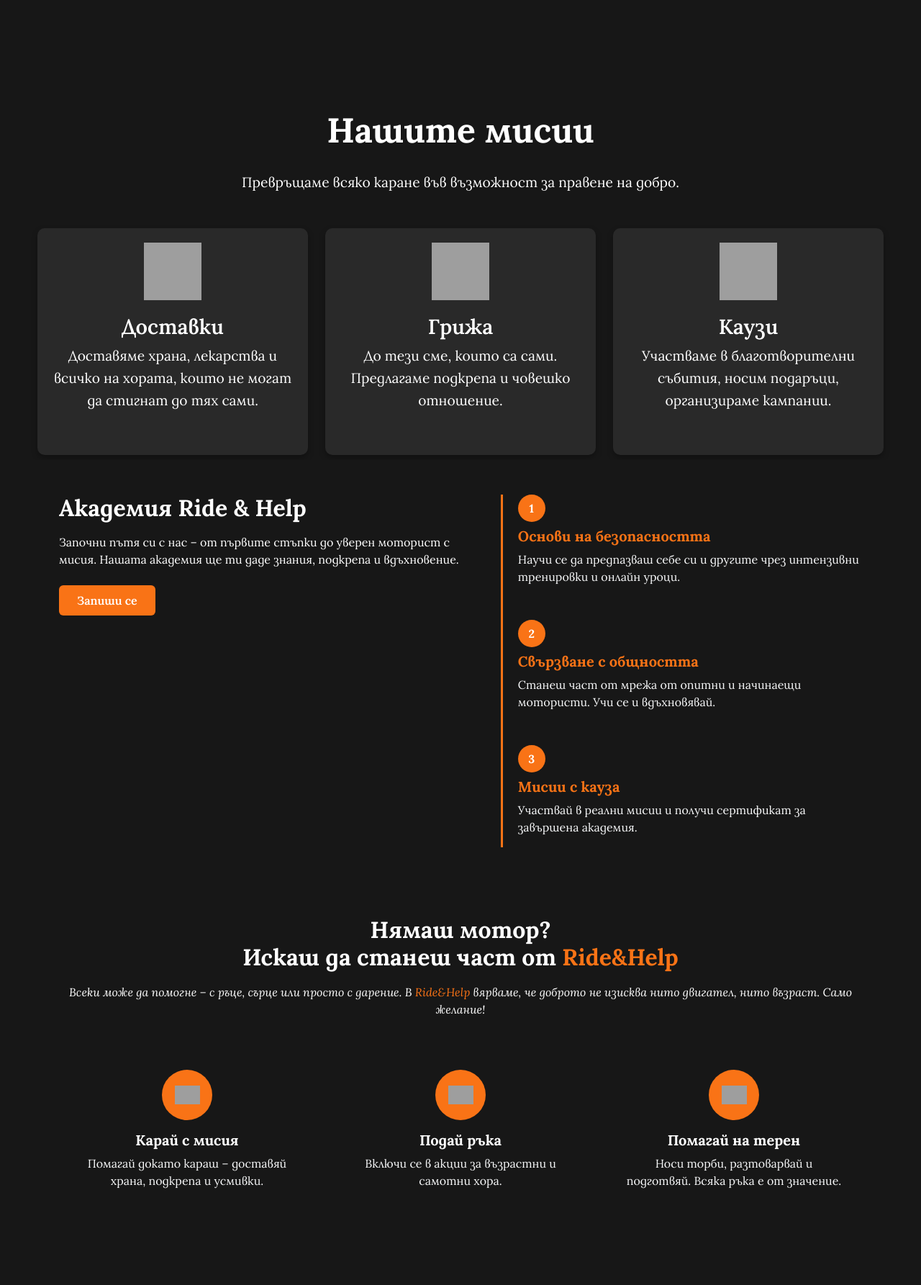
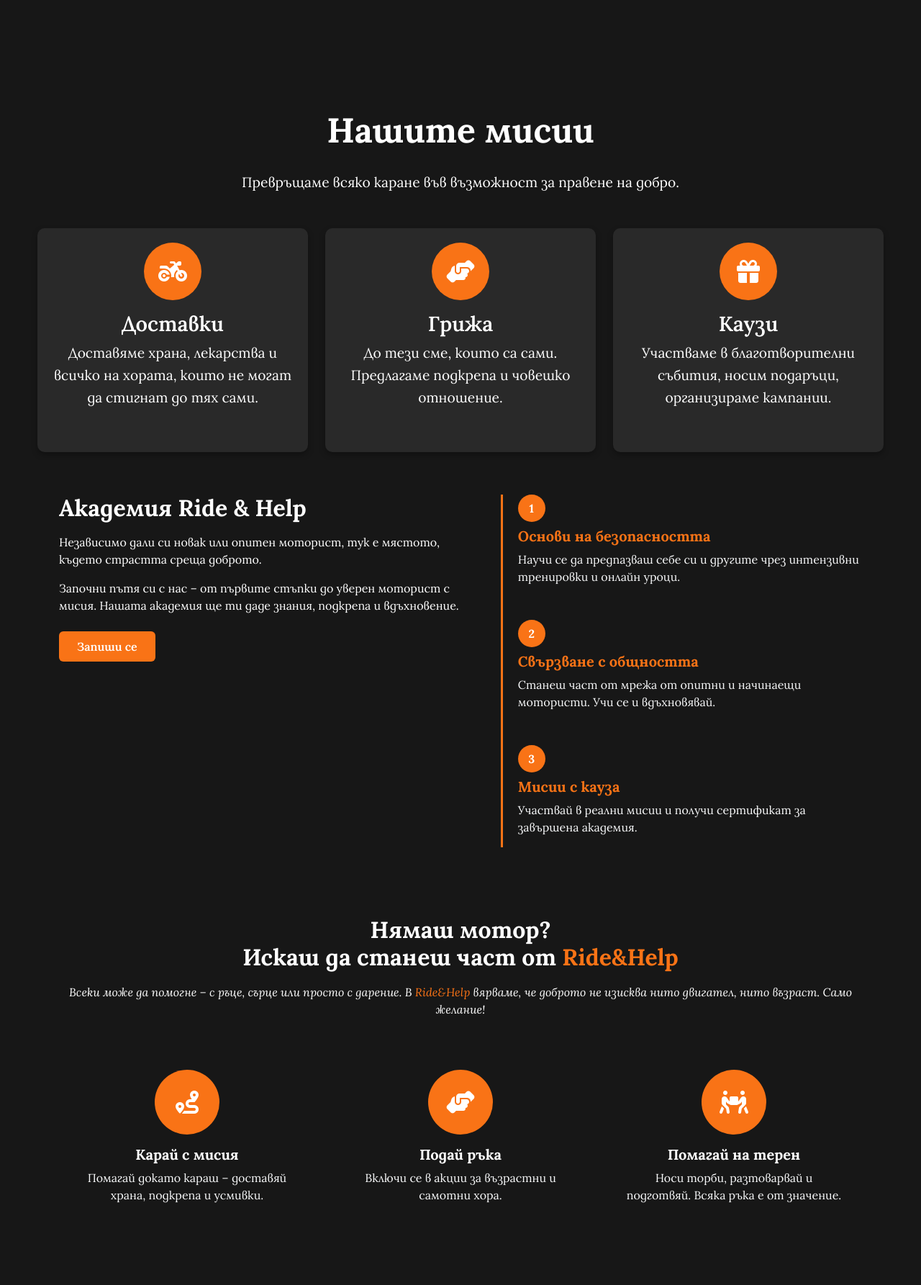
Before and after one commit to AlexiaTs2/NBUWeb, a PHP site: page / in a window 1280 px wide. Shown: the part 1441-3226 px from the top of the page at 72% size. Run offline with PHP 8.4, Linux system fonts and the light colour scheme; grey boxes are pictures that could not be loaded.

Commit message:
FrontEnd Ready

```diff
--- a/Cause/index.html
+++ b/Cause/index.html
@@ -5,6 +5,7 @@
     <meta name="viewport" content="width=device-width, initial-scale=1.0">
     <link rel="stylesheet" href="https://cdn.jsdelivr.net/npm/bootstrap@5.3.2/dist/css/bootstrap.min.css">
     <link rel="stylesheet" href="https://cdnjs.cloudflare.com/ajax/libs/font-awesome/6.5.0/css/all.min.css" ... >
+    <link rel="stylesheet" href="https://cdnjs.cloudflare.com/ajax/libs/animate.css/4.1.1/animate.min.css"/>
     <link rel="stylesheet" href="https://fonts.googleapis.com/css2?family=Lora:ital,wght@0,400..700;1,400..700&display=swap">
     <link rel="stylesheet" href="style.css">
     <link rel="icon" type="image/png" href="../Cause/Images/Logo1.png">
@@ -43,7 +44,7 @@
                     <li class="nav-item"><a class="nav-link" href="#section7">Партньори</a></li>
                     <li class="nav-item"><a class="nav-link" href="#section8">Въпроси</a></li>
                     <li class="nav-item"><a class="nav-link" href="#section9">Контакти</a></li>
-                    <li class="nav-item"><a class="nav-link" href="#section10">Влез</a></li>
+                    <li class="nav-item"><a class="nav-link" href="#">Влез</a></li>
                 </ul>
             </div>
         </div>
@@ -94,7 +95,6 @@
             </div>
         </div>
     </div>
-
 <!-- Секция Мисии -->
 <div id="section3" class="py-5">
   <div class="container">
@@ -104,8 +104,8 @@
           <!-- Мисия 1: Доставки -->
           <div class="col-md-4 text-center">
               <div class="mission-card">
-                    <div class="mission-icon">
-                        <img src="../Cause/Images/Delivery.png" alt="Доставки" class="img-fluid">
+                  <div class="mission-icon bg-orange rounded-circle d-flex align-items-center justify-content-center mx-auto mb-3" style="width: 80px; height: 80px;">
+                      <i class="fas fa-motorcycle fa-2x text-white"></i>
                   </div>
                   <h4 class="text-white">Доставки</h4>
                   <p class="text-white">Доставяме храна, лекарства и всичко на хората, които не могат да стигнат до тях сами.</p>
@@ -115,8 +115,8 @@
           <!-- Мисия 2: Грижа -->
           <div class="col-md-4 text-center">
               <div class="mission-card">
-                    <div class="mission-icon">
-                        <img src="../Cause/Images/Care.png" alt="Грижа" class="img-fluid">
+                  <div class="mission-icon bg-orange rounded-circle d-flex align-items-center justify-content-center mx-auto mb-3" style="width: 80px; height: 80px;">
+                      <i class="fas fa-hands-helping fa-2x text-white"></i>
                   </div>
                   <h4 class="text-white">Грижа</h4>
                   <p class="text-white">До тези сме, които са сами. Предлагаме подкрепа и човешко отношение.</p>
@@ -126,8 +126,8 @@
           <!-- Мисия 3: Каузи -->
           <div class="col-md-4 text-center">
               <div class="mission-card">
-                    <div class="mission-icon">
-                        <img src="../Cause/Images/Gift.png" alt="Каузи" class="img-fluid">
+                  <div class="mission-icon bg-orange rounded-circle d-flex align-items-center justify-content-center mx-auto mb-3" style="width: 80px; height: 80px;">
+                      <i class="fas fa-gift fa-2x text-white"></i>
                   </div>
                   <h4 class="text-white">Каузи</h4>
                   <p class="text-white">Участваме в благотворителни събития, носим подаръци, организираме кампании.</p>
@@ -141,6 +141,7 @@
     <!-- Лява част с бутон -->
     <div class="left-part mb-5 mb-lg-0" style="max-width: 50%">
       <h2 class="fw-bold mb-3">Академия Ride & Help</h2>
+      <p class="mb-3">Независимо дали си новак или опитен моторист, тук е мястото, където страстта среща доброто.</p>
       <p class="mb-4">Започни пътя си с нас – от първите стъпки до уверен моторист с мисия. Нашата академия ще ти даде знания, подкрепа и вдъхновение.</p>
       <button class="btn bg-orange text-white px-4 py-2 fw-semibold" data-bs-toggle="modal" data-bs-target="#academyModal">Запиши се</button>
     </div>
@@ -169,6 +170,18 @@
     </div>
   </div>
 
+  <!-- Успешно записване Toast -->
+  <div class="position-fixed top-50 start-50 translate-middle" style="z-index: 1100; display: none;" id="academyToastWrapper">
+    <div class="toast show text-center p-4 shadow-lg border-0 rounded-4 animate__animated animate__fadeInDown" role="alert" aria-live="assertive" aria-atomic="true" style="min-width: 320px; background-color: #f97316;">
+      <div class="d-flex flex-column justify-content-center align-items-center">
+        <div class="toast-body text-white fw-bold fs-4">
+          Успешно записване!
+        </div>
+        <button type="button" class="btn btn-light mt-3 px-4 rounded-pill" id="closeAcademyToast">Затвори</button>
+      </div>
+    </div>
+  </div>
+
   <!-- Модал с форма -->
   <div class="modal fade" id="academyModal" tabindex="-1" aria-labelledby="academyModalLabel" aria-hidden="true">
     <div class="modal-dialog modal-lg">
@@ -178,22 +191,22 @@
           <button type="button" class="btn-close btn-close-white" data-bs-dismiss="modal" aria-label="Close"></button>
         </div>
         <div class="modal-body">
-            <form class="needs-validation" novalidate>
+          <form id="academyForm">
             <div class="row g-3">
               <div class="col-md-6">
-                  <label for="name" class="form-label">Име</label>
+                <label for="name" class="form-label">Име <span class="text-orange">*</span></label>
                 <input type="text" class="form-control" id="name" required>
               </div>
               <div class="col-md-6">
-                  <label for="email" class="form-label">Имейл</label>
+                <label for="email" class="form-label">Имейл <span class="text-orange">*</span></label>
                 <input type="email" class="form-control" id="email" required>
               </div>
               <div class="col-md-6">
-                  <label for="phone" class="form-label">Телефон</label>
-                  <input type="tel" class="form-control" id="phone">
+                <label for="phone" class="form-label">Телефон <span class="text-orange">*</span></label>
+                <input type="tel" class="form-control" id="phone" required>
               </div>
               <div class="col-md-6">
-                  <label for="experience" class="form-label">Ниво на опит</label>
+                <label for="experience" class="form-label">Ниво на опит <span class="text-orange">*</span></label>
                 <select class="form-select" id="experience" required>
                   <option selected disabled value="">Избери...</option>
                   <option>Напълно начинаещ</option>
@@ -202,16 +215,37 @@
                   <option>Лицензиран моторист</option>
                 </select>
               </div>
-
               <div class="mt-4 text-end">
                 <button type="submit" class="btn bg-orange text-white px-4 py-2 fw-semibold">Изпрати</button>
               </div>
+            </div>
           </form>
+          <script>
+            document.getElementById("academyForm").addEventListener("submit", function(event) {
+              event.preventDefault();
+              const form = event.target;
+              if (!form.checkValidity()) {
+                form.classList.add("was-validated");
+                return;
+              }
+              form.classList.remove("was-validated");
+              const modalEl = document.getElementById("academyModal");
+              const modal = bootstrap.Modal.getInstance(modalEl);
+              modal.hide();
+              setTimeout(() => {
+                document.getElementById("academyToastWrapper").style.display = "block";
+              }, 300);
+            });
+            document.getElementById("closeAcademyToast").addEventListener("click", function() {
+              document.getElementById("academyToastWrapper").style.display = "none";
+            });
+          </script>
         </div>
       </div>
     </div>
   </div>
 </section>
+
 <section id="section5" class="volunteer-section text-white py-5" style="background-color:#171717; font-family: 'Lora', serif;">
   <div class="container">
     <div class="text-center mb-5">
@@ -222,8 +256,8 @@
     <div class="row text-center">
       <div class="col-md-4 mb-4">
         <div class="p-4 h-100">
-            <div class="bg-orange rounded-circle d-flex align-items-center justify-content-center mx-auto mb-3" style="width: 70px; height: 70px;">
-              <img src="../Cause/Icons/moto-icon.svg" alt="Мисия" width="35">
+          <div class="bg-orange rounded-circle d-flex align-items-center justify-content-center mx-auto mb-3" style="width: 90px; height: 90px;">
+            <i class="fas fa-route fa-2x text-white"></i>
           </div>
           <h5 class="fw-bold text-white">Карай с мисия</h5>
           <p class="text-light">Помагай докато караш – доставяй храна, подкрепа и усмивки.</p>
@@ -232,8 +266,8 @@
 
       <div class="col-md-4 mb-4">
         <div class="p-4 h-100">
-            <div class="bg-orange rounded-circle d-flex align-items-center justify-content-center mx-auto mb-3" style="width: 70px; height: 70px;">
-              <img src="../Cause/Icons/handshake-icon.svg" alt="Подай ръка" width="35">
+          <div class="bg-orange rounded-circle d-flex align-items-center justify-content-center mx-auto mb-3" style="width: 90px; height: 90px;">
+            <i class="fas fa-hands-helping fa-2x text-white"></i>
           </div>
           <h5 class="fw-bold text-white">Подай ръка</h5>
           <p class="text-light">Включи се в акции за възрастни и самотни хора.</p>
@@ -242,8 +276,8 @@
 
       <div class="col-md-4 mb-4">
         <div class="p-4 h-100">
-            <div class="bg-orange rounded-circle d-flex align-items-center justify-content-center mx-auto mb-3" style="width: 70px; height: 70px;">
-              <img src="../Cause/Icons/bag-icon.svg" alt="На терен" width="35">
+          <div class="bg-orange rounded-circle d-flex align-items-center justify-content-center mx-auto mb-3" style="width: 90px; height: 90px;">
+            <i class="fas fa-people-carry fa-2x text-white"></i>
           </div>
           <h5 class="fw-bold text-white">Помагай на терен</h5>
           <p class="text-light">Носи торби, разтоварвай и подготвяй. Всяка ръка е от значение.</p>
@@ -252,6 +286,7 @@
     </div>
   </div>
 </section>
+
 <section id="section6" class="shop-section py-5 text-white">
   <div class="container text-center">
     <h2 class="fw-bold display-5 mb-2">Ride&Help Магазин</h2>
@@ -260,36 +295,35 @@
     <div class="row justify-content-center g-4">
       <!-- Продукт 1 -->
       <div class="col-md-4">
-          <div class="product-card p-4 position-relative overflow-hidden" style="background-color: #292929; border-radius: 0.5rem; box-shadow: 0 0.5rem 1rem rgba(0,0,0,0.2);">
-            <img src="images/hat.png" alt="Ride&Help Шапка" class="img-fluid mb-3 zoom-on-hover">
-            <h5 class="fw-bold">Лимитирана шапка</h5>
+        <div class="product-card p-4 d-flex flex-column align-items-center text-center">
+          <img src="../Cause/Images/Hat.jpg" alt="Ride&Help Шапка" class="img-fluid zoom-on-hover">
+          <h5 class="fw-bold mt-4">Лимитирана шапка</h5>
           <p class="price text-orange fw-semibold fs-5">40 лв</p>
-            <button class="btn btn-orange px-4 py-2 mt-2 w-100" onclick="addToCart('Лимитирана шапка', 40)">Добави в количка</button>
+          <button class="btn btn-orange mt-auto w-100" onclick="addToCart('Лимитирана шапка', 40)">Добави в количка</button>
         </div>
       </div>
 
       <!-- Продукт 2 -->
       <div class="col-md-4">
-          <div class="product-card p-4 position-relative overflow-hidden" style="background-color: #292929; border-radius: 0.5rem; box-shadow: 0 0.5rem 1rem rgba(0,0,0,0.2);">
-            <img src="images/tshirt.png" alt="Ride&Help Тениска" class="img-fluid mb-3 zoom-on-hover">
-            <h5 class="fw-bold">Лимитирана тениска</h5>
+        <div class="product-card p-4 d-flex flex-column align-items-center text-center">
+          <img src="../Cause/Images/Tshirt.jpg" alt="Ride&Help Тениска" class="img-fluid zoom-on-hover">
+          <h5 class="fw-bold mt-4">Лимитирана тениска</h5>
           <p class="price text-orange fw-semibold fs-5">70 лв</p>
-            <button class="btn btn-orange px-4 py-2 mt-2 w-100" onclick="addToCart('Лимитирана тениска', 70)">Добави в количка</button>
+          <button class="btn btn-orange mt-auto w-100" onclick="addToCart('Лимитирана тениска', 70)">Добави в количка</button>
         </div>
       </div>
 
       <!-- Продукт 3 -->
       <div class="col-md-4">
-          <div class="product-card p-4 position-relative overflow-hidden" style="background-color: #292929; border-radius: 0.5rem; box-shadow: 0 0.5rem 1rem rgba(0,0,0,0.2);">
-            <img src="images/mug.png" alt="Ride&Help Чаша" class="img-fluid mb-3 zoom-on-hover">
-            <h5 class="fw-bold">Лимитирана чаша</h5>
+        <div class="product-card p-4 d-flex flex-column align-items-center text-center">
+          <img src="../Cause/Images/Mug.jpg" alt="Ride&Help Чаша" class="img-fluid zoom-on-hover">
+          <h5 class="fw-bold mt-4">Лимитирана чаша</h5>
           <p class="price text-orange fw-semibold fs-5">30 лв</p>
-            <button class="btn btn-orange px-4 py-2 mt-2 w-100" onclick="addToCart('Лимитирана чаша', 30)">Добави в количка</button>
+          <button class="btn btn-orange mt-auto w-100" onclick="addToCart('Лимитирана чаша', 30)">Добави в количка</button>
         </div>
       </div>
     </div>
   </div>
-
     <!-- Pop-up -->
     <div id="popup" class="position-fixed top-50 start-50 translate-middle bg-dark text-white p-4 rounded shadow-lg animate__animated animate__fadeIn" style="display:none; z-index:1050; width:320px;">
       <p id="popup-message" class="mb-3 fw-bold"></p>
@@ -303,6 +337,7 @@
 <div id="checkout-modal" class="position-fixed top-50 start-50 translate-middle bg-dark text-white p-4 rounded shadow-lg" style="display:none; z-index:1051; width:400px; max-height:90vh; overflow-y:auto;">
   <h5 class="fw-bold mb-3">Вашата количка</h5>
   <ul id="cart-list" class="list-unstyled"></ul>
+  <p id="total-price" class="text-orange fw-bold mb-3" style="font-size: 1.2rem;">Общо: 0 лв</p>
   <hr class="text-secondary">
   <p class="mb-2">Метод за плащане:</p>
   <select id="payment-method" class="form-select mb-3">
@@ -339,10 +374,14 @@
           closePopup();
           const cartList = document.getElementById('cart-list');
           cartList.innerHTML = '';
+
+          let total = 0;
+
           if (cart.length === 0) {
             cartList.innerHTML = '<p class="text-muted">Количката е празна.</p>';
           } else {
             cart.forEach((item, index) => {
+              total += item.price;
               const li = document.createElement('li');
               li.classList.add('d-flex', 'justify-content-between', 'align-items-center', 'mb-2');
               li.innerHTML = `
@@ -352,11 +391,12 @@
               cartList.appendChild(li);
             });
           }
+
+          document.getElementById('total-price').innerText = `Общо: ${total} лв`;
           document.getElementById('confirmation-message').style.display = 'none';
           document.getElementById('error-message').style.display = 'none';
           document.getElementById('checkout-modal').style.display = 'block';
         }
-
         function closeCart() {
           document.getElementById('checkout-modal').style.display = 'none';
         }
@@ -397,16 +437,16 @@
 
       <div class="row justify-content-center align-items-center g-4">
         <div class="col-6 col-md-3">
-          <img src="images/partner-devin.png" alt="Devin" class="img-fluid grayscale-hover">
+          <img src="../Cause/Images/BCHKLogo.png" alt="BCHK" class="img-fluid grayscale-hover">
         </div>
         <div class="col-6 col-md-3">
-          <img src="images/partner-flair.png" alt="Flair" class="img-fluid grayscale-hover">
+          <img src="../Cause/Images/MotoLogo.png" alt="Moto" class="img-fluid grayscale-hover">
         </div>
         <div class="col-6 col-md-3">
-          <img src="images/partner-bonanza.png" alt="Bonanza Bachorski" class="img-fluid grayscale-hover">
+          <img src="../Cause/Images/UKTCLogo.png" alt="UKTC" class="img-fluid grayscale-hover">
         </div>
         <div class="col-6 col-md-3">
-          <img src="images/partner-luda.png" alt="LUDA" class="img-fluid grayscale-hover">
+          <img src="../Cause/Images/NBULogo.png" alt="NBU" class="img-fluid grayscale-hover">
         </div>
       </div>
     </div>
@@ -670,13 +710,13 @@
 </div>
 
 <!-- Welcome Toast Centered -->
-<div class="position-fixed top-50 start-50 translate-middle p-3" style="z-index: 1100">
-  <div id="welcomeToast" class="toast align-items-center text-white bg-orange border-0" role="alert" aria-live="assertive" aria-atomic="true">
-    <div class="d-flex">
-      <div class="toast-body fw-semibold">
+<div class="position-fixed top-50 start-50 translate-middle" style="z-index: 1100;">
+  <div id="welcomeToast" class="toast text-center p-4 shadow-lg border-0 rounded-4 animate__animated animate__fadeInDown" role="alert" aria-live="assertive" aria-atomic="true" aria-hidden="true" style="min-width: 320px; background-color: #f97316;">
+    <div class="d-flex flex-column justify-content-center align-items-center">
+      <div class="toast-body text-white fw-bold fs-4">
         Добре дошъл!
       </div>
-      <button type="button" class="btn-close btn-close-white me-2 m-auto" data-bs-dismiss="toast" aria-label="Затвори"></button>
+      <button type="button" class="btn btn-light mt-3 px-4 rounded-pill" data-bs-dismiss="toast" aria-label="Затвори">Затвори</button>
     </div>
   </div>
 </div>
@@ -692,6 +732,7 @@
 
     function showWelcomeToast() {
       const toastElement = document.getElementById("welcomeToast");
+      toastElement.setAttribute("aria-hidden", "false");
       const toast = new bootstrap.Toast(toastElement);
       toast.show();
     }
@@ -719,5 +760,6 @@
   });
 </script>
 
+
 </body>
 </html>
--- a/Cause/style.css
+++ b/Cause/style.css
@@ -382,6 +382,7 @@ body {
     position: relative;
     z-index: 1;
   }
+
   .btn-orange {
     background-color: #f97316;
     color: white;
@@ -389,16 +390,37 @@ body {
     border: none;
     transition: all 0.3s ease;
   }
+
   .btn-orange:hover {
     background-color: #e35b0b;
     transform: scale(1.03);
   }
+
   .zoom-on-hover {
     transition: transform 0.4s ease;
+    max-height: 260px;
+    object-fit: contain;
   }
+
   .zoom-on-hover:hover {
     transform: scale(1.08);
   }
+
+  .product-card {
+    background-color: #292929;
+    border-radius: 0.75rem;
+    box-shadow: 0 0.5rem 1rem rgba(0,0,0,0.2);
+    height: 100%;
+    display: flex;
+    flex-direction: column;
+    justify-content: space-between;
+  }
+
+  .product-card img {
+    height: 260px;
+    object-fit: contain;
+  }
+
   .remove-btn {
     background: transparent;
     border: none;
```
Also changed, not shown: Cause/Images/BCHKLogo.png (added), Cause/Images/MotoLogo.png (added), Cause/Images/NBULogo.png (added), Cause/Images/UKTCLogo.png (added). Lines whose indentation alone changed are shown as unchanged.
